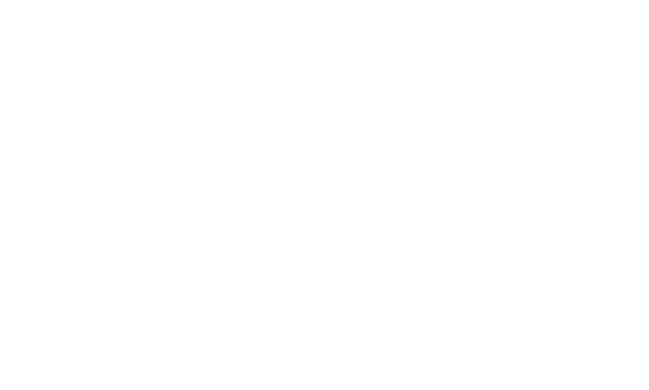
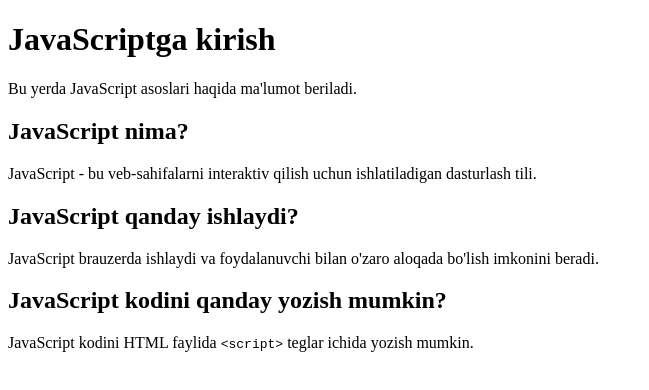
Before and after one commit to TurgunovDostonbek/JavaScript_Info, a plain HTML site: page 1-Dars/index.html in a window 1280 px wide. Shown: the whole page, without its empty margins (0-649 px from the left). Drawn offline with Linux system fonts and the light colour scheme.

Commit message:
JavaScriptga kirish

```diff
--- a/1-Dars/index.html
+++ b/1-Dars/index.html
@@ -1,11 +1,27 @@
 <!DOCTYPE html>
 <html lang="en">
+
 <head>
     <meta charset="UTF-8">
     <meta name="viewport" content="width=device-width, initial-scale=1.0">
-    <title>Document</title>
+    <title>1-Dars</title>
 </head>
+
 <body>
+    <!-- JavaScriptga kirish -->
+    <h1>JavaScriptga kirish</h1>
+    <p>Bu yerda JavaScript asoslari haqida ma'lumot beriladi.</p>
+    <h2>JavaScript nima?</h2>
+    <p>JavaScript - bu veb-sahifalarni interaktiv qilish uchun ishlatiladigan dasturlash tili.</p>
+    <h2>JavaScript qanday ishlaydi?</h2>
+    <p>JavaScript brauzerda ishlaydi va foydalanuvchi bilan o'zaro aloqada bo'lish imkonini beradi.</p>
+    <h2>JavaScript kodini qanday yozish mumkin?</h2>
+    <p>JavaScript kodini HTML faylida <code>&lt;script&gt;</code> teglar ichida yozish mumkin.</p>
 
+    <script>
+        // JavaScript kodlari shu yerda yoziladi
+        console.log("Salom, Dunyo!");
+    </script>
 </body>
+
 </html>
```
Also changed, not shown: 1-Dars/index.js (+13 -14 lines).
